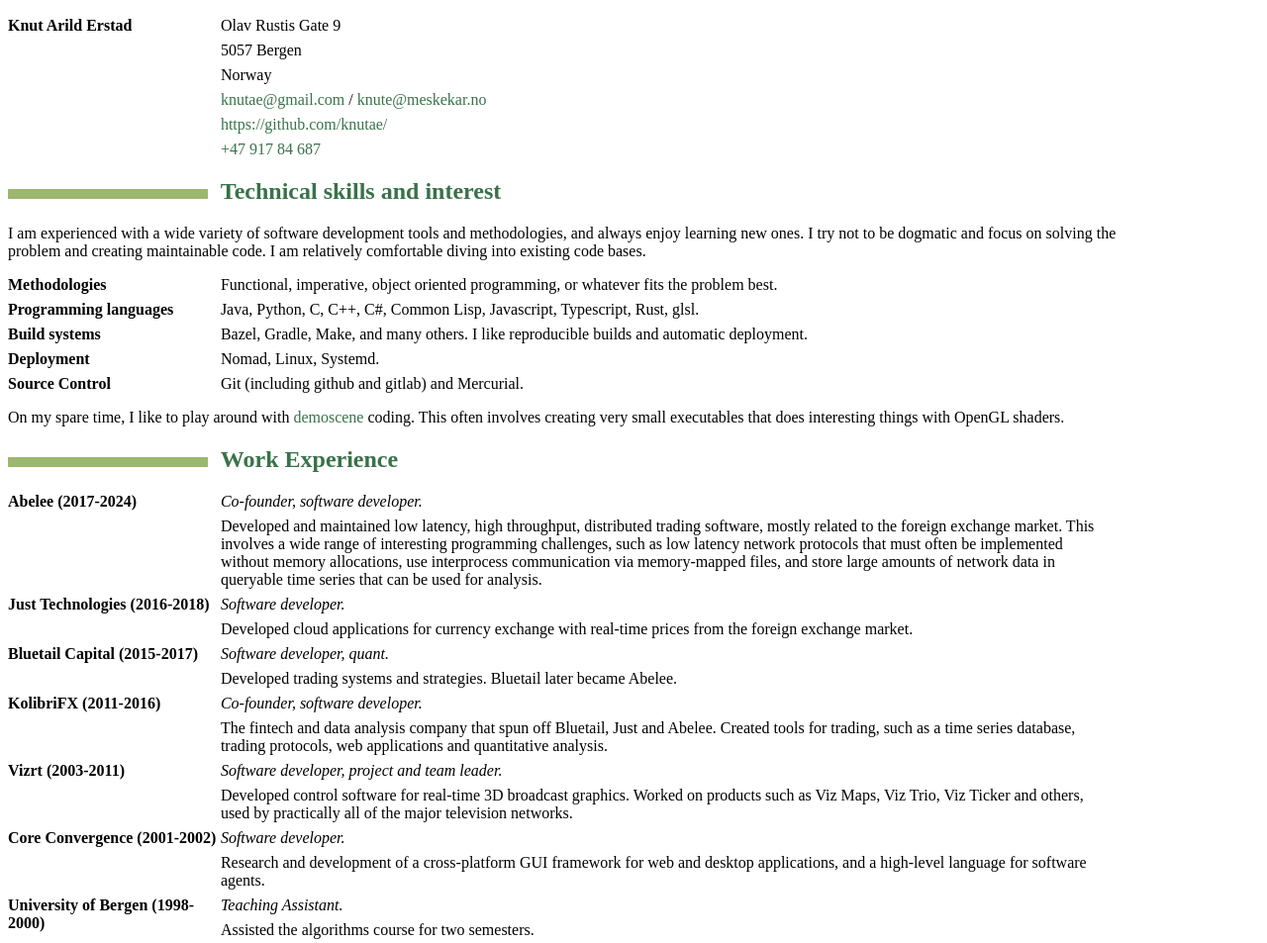
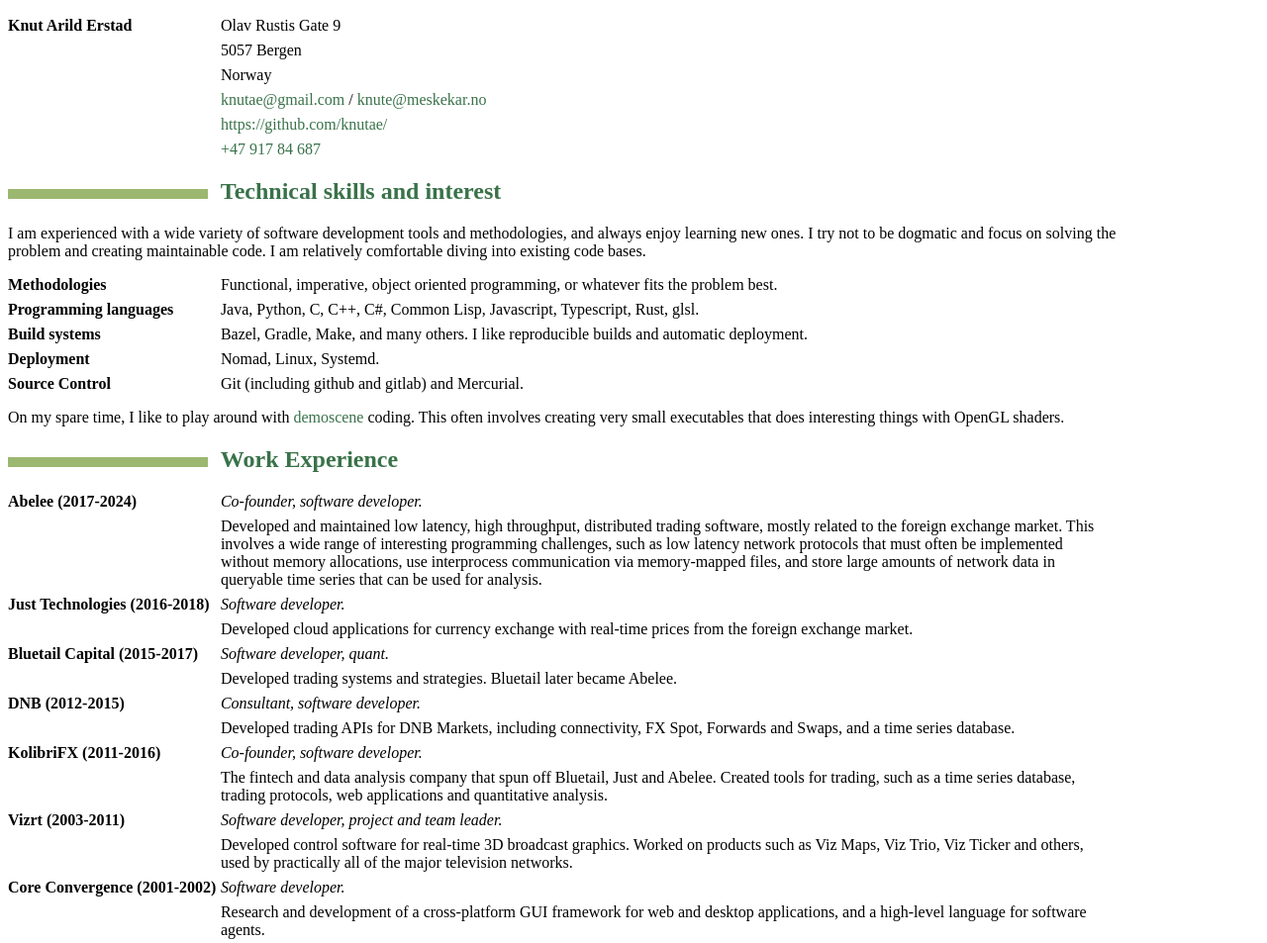
Before and after one commit to knutae/knutae.github.io, a plain HTML site: page cv.html in a window 1280 px wide. Shown: the part 132-1085 px from the top of the page at 99% size. Drawn offline with Linux system fonts and the light colour scheme.

Commit message:
Update cv (add DNB)

```diff
--- a/cv.html
+++ b/cv.html
@@ -70,6 +70,11 @@
 </dd>
 <dd>Developed trading systems and strategies. Bluetail later became Abelee.
 </dd>
+<dt>DNB (2012-2015)</dt>
+<dd><em>Consultant, software developer.</em>
+</dd>
+<dd>Developed trading APIs for DNB Markets, including connectivity, FX Spot, Forwards and Swaps, and a time series database.
+</dd>
 <dt>KolibriFX (2011-2016)</dt>
 <dd><em>Co-founder, software developer.</em>
 </dd>
```
